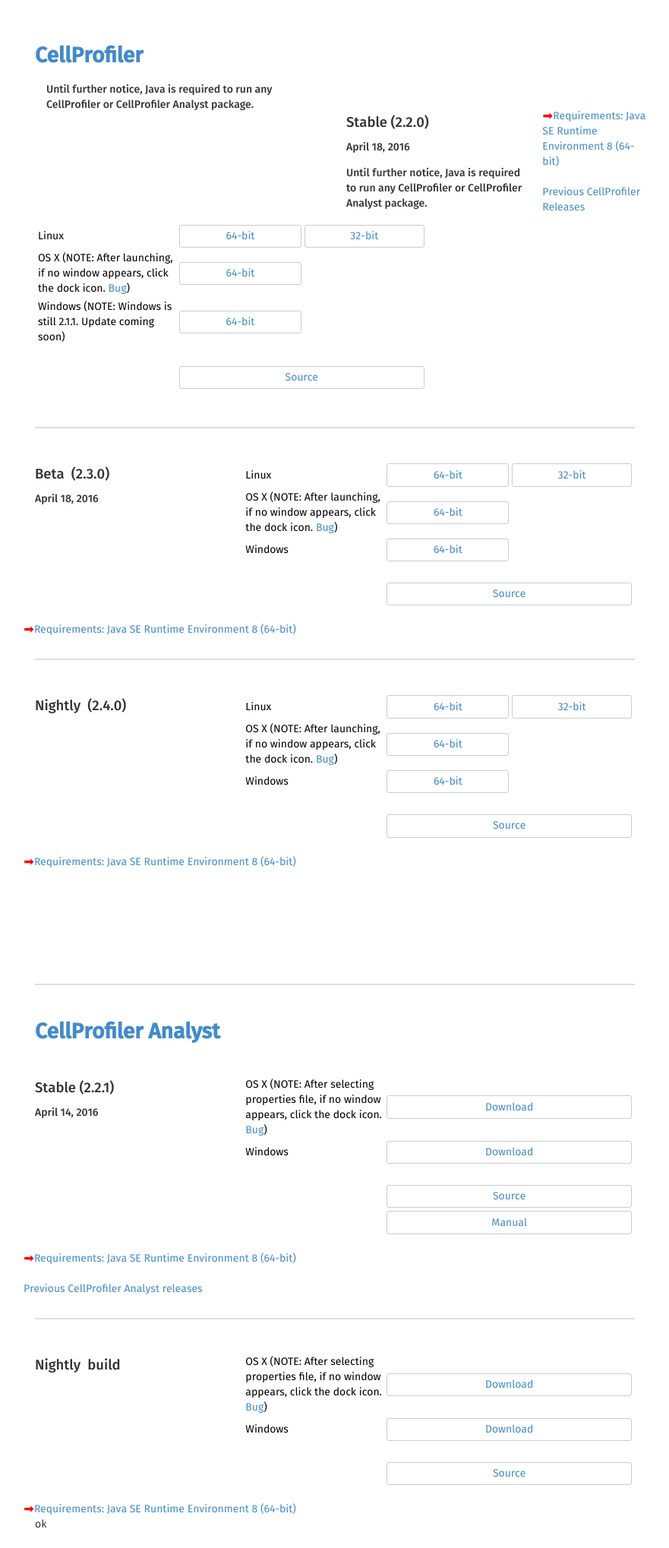
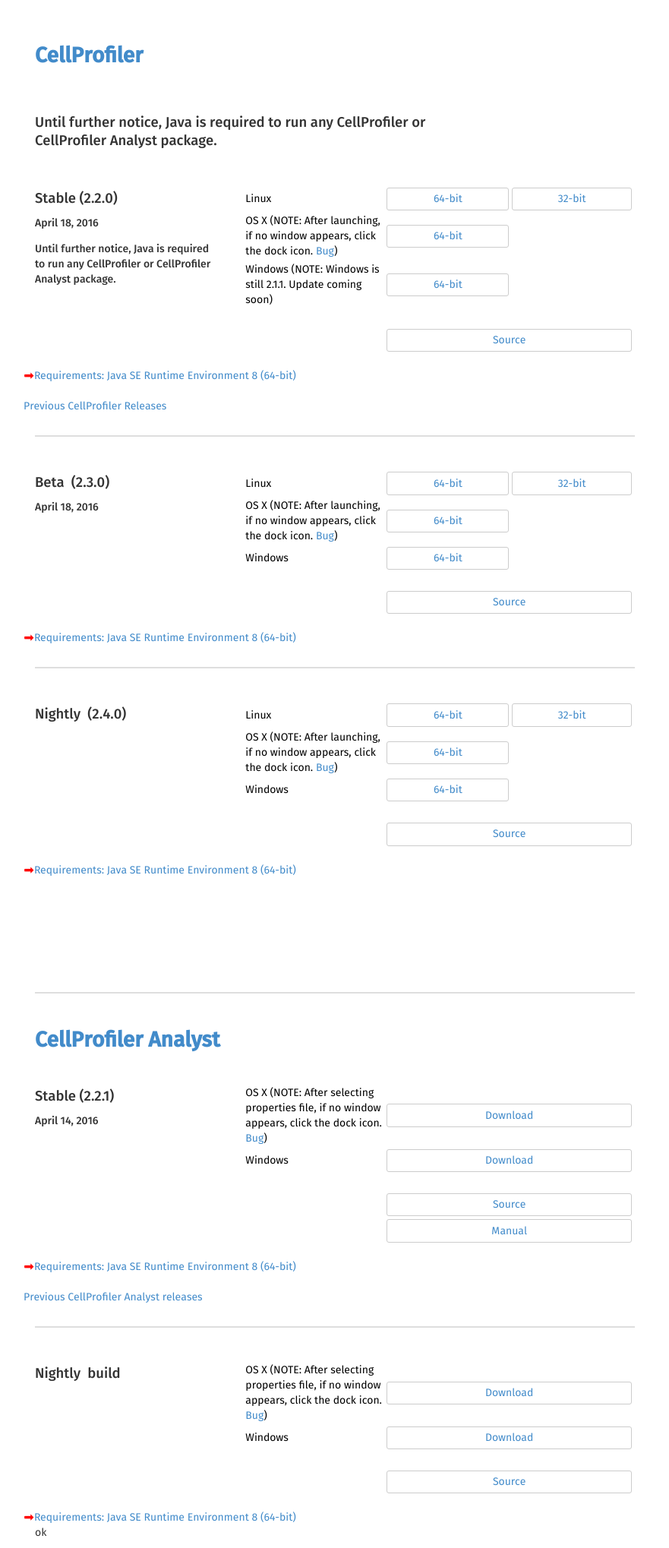
Before and after one commit to CellProfiler/cellprofiler.github.com-backup, a Jekyll site: the page built from releases/index.html, in a window 1280 px wide. Shown: the whole page at 76% size, without its empty margins (199-1080 px from the left). Built offline with Jekyll 4.4.1, drawn with Linux system fonts in a browser that asks for light colours.

Commit message:
fix header

```diff
--- a/releases/index.html
+++ b/releases/index.html
@@ -3,9 +3,10 @@
 title: Releases &middot; CellProfiler
 redirect_from: "/download.html"
 ---
-
-<div class="col-md-6 side-header">
-  <h3>Until further notice, Java is required to run any CellProfiler or CellProfiler Analyst package.</h3>
+<div class="row install">
+  <div class="col-md-8 side-header">
+    <h2>Until further notice, Java is required to run any CellProfiler or CellProfiler Analyst package.</h2>
+  </div>
 </div>
 
 <div class="row install">
```
